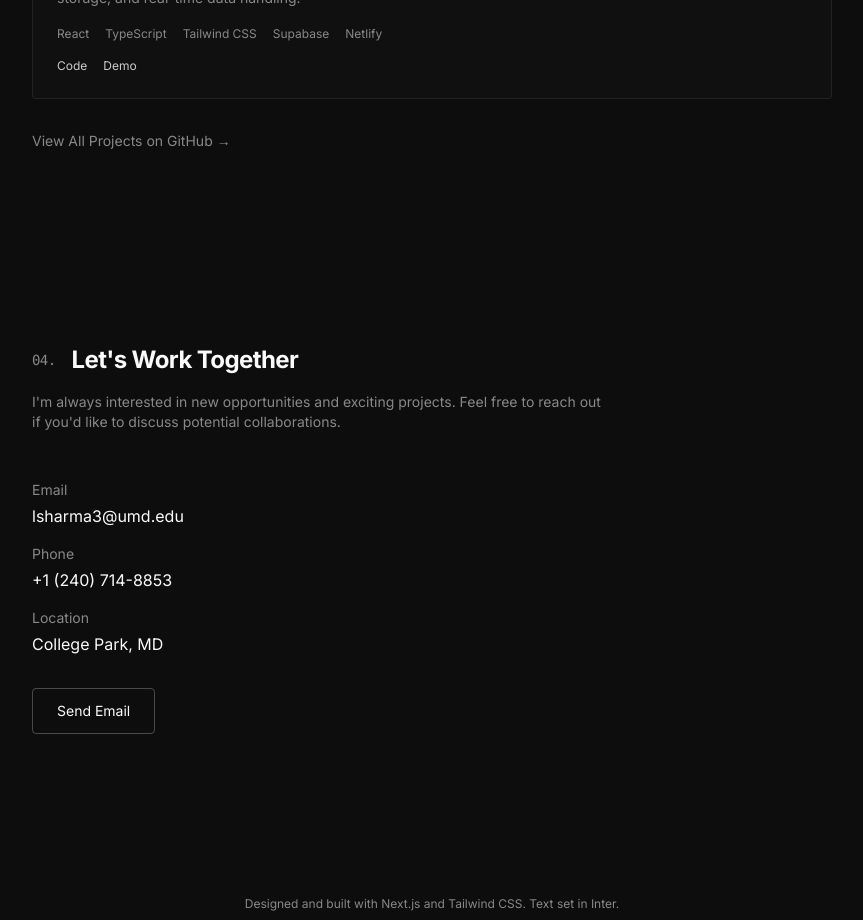
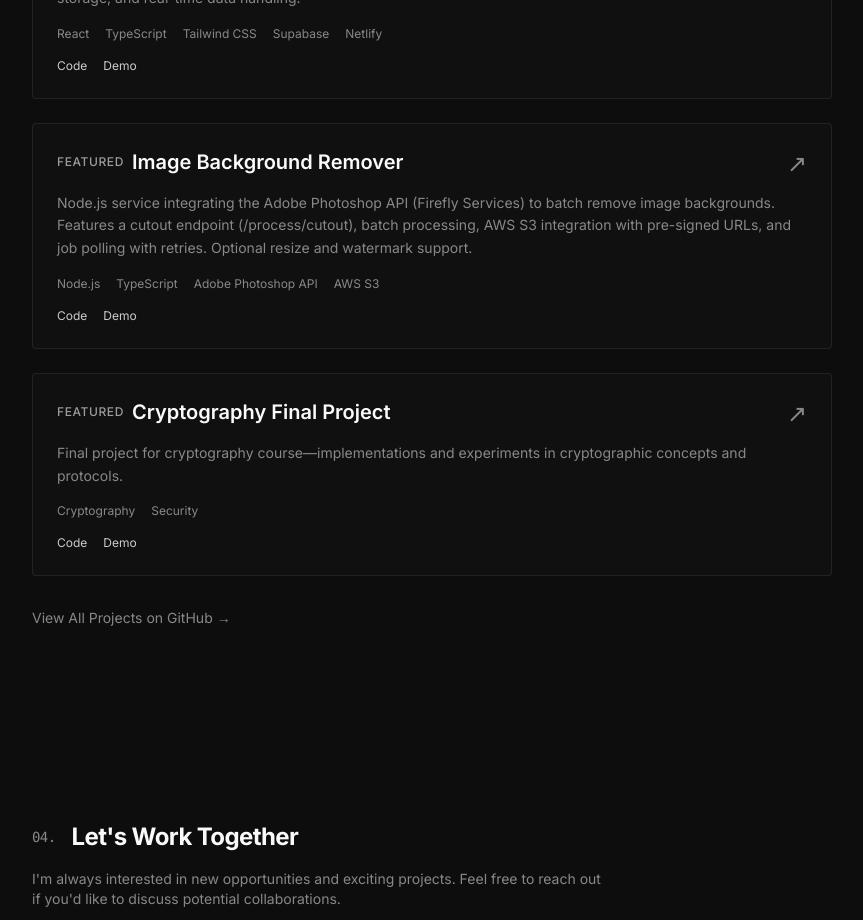
Before and after one commit to lakshaysharma2005/portfolio-website-new, a Next.js app: page / in a window 1280 px wide. Shown: the part 3780-4700 px from the top of the page, without its empty margins (196-1059 px from the left). Built offline with nearby package versions, Linux system fonts and the light colour scheme.

Commit message:
Add two new project entries to the Projects component: 'Image Background Remover' and 'Cryptography Final Project', including descriptions, technologies, and links.

```diff
--- a/src/components/Projects.tsx
+++ b/src/components/Projects.tsx
@@ -102,6 +102,28 @@ const projects: Project[] = [
     external: true,
     featured: true,
   },
+  {
+    title: 'Image Background Remover',
+    description:
+      'Node.js service integrating the Adobe Photoshop API (Firefly Services) to batch remove image backgrounds. Features a cutout endpoint (/process/cutout), batch processing, AWS S3 integration with pre-signed URLs, and job polling with retries. Optional resize and watermark support.',
+    tech: ['Node.js', 'TypeScript', 'Adobe Photoshop API', 'AWS S3'],
+    href: 'https://github.com/lakshaysharma2005/photoshop-api-batch-cutout',
+    codeHref: 'https://github.com/lakshaysharma2005/photoshop-api-batch-cutout',
+    demoHref: '#',
+    external: true,
+    featured: true,
+  },
+  {
+    title: 'Cryptography Final Project',
+    description:
+      'Final project for cryptography course—implementations and experiments in cryptographic concepts and protocols.',
+    tech: ['Cryptography', 'Security'],
+    href: 'https://github.com/lakshaysharma2005/cryptography-final-project',
+    codeHref: 'https://github.com/lakshaysharma2005/cryptography-final-project',
+    demoHref: '#',
+    external: true,
+    featured: true,
+  },
 ]
 
 export default function Projects() {
@@ -123,7 +145,7 @@ export default function Projects() {
         ))}
       </ul>
       <a
-        href="https://github.com"
+        href="https://github.com/lakshaysharma2005"
         target="_blank"
         rel="noopener noreferrer"
         className="inline-block mt-8 text-muted hover:text-white text-sm transition-colors"
```
